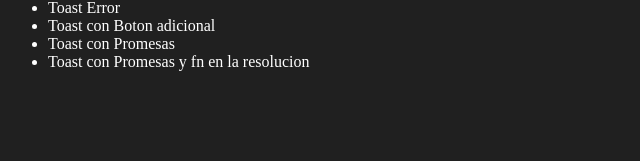
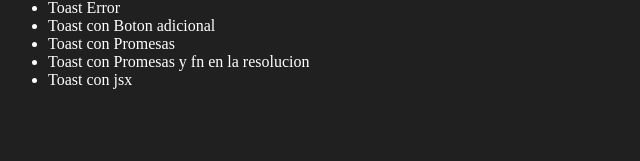
Before and after one commit to sagoma-dev/sonner-react-tutorial, a React (Vite) app: page / in a window 1280 px wide. Shown: the part 135-296 px from the top of the page, without its empty margins (0-640 px from the left). Built offline with nearby package versions, Linux system fonts and the light colour scheme.

Commit message:
Add toast with jsx

```diff
--- a/src/App.jsx
+++ b/src/App.jsx
@@ -13,6 +13,13 @@ async function fetchUserData() {
   );
   return await res.json();
 }
+
+const MyToast = ({ title, description }) => (
+  <div>
+    <h1>{title}</h1>
+    <p>{description}</p>
+  </div>
+);
 
 function App() {
   return (
@@ -67,6 +74,18 @@ function App() {
         >
           Toast con Promesas y fn en la resolucion
         </li>
+        <li
+          onClick={() => {
+            toast(
+              <MyToast
+                title={"Toast Con JSX"}
+                description={"Descripcion del toast pesonalizable"}
+              />
+            );
+          }}
+        >
+          Toast con jsx
+        </li>
       </ul>
       <Toaster />
     </main>
```
